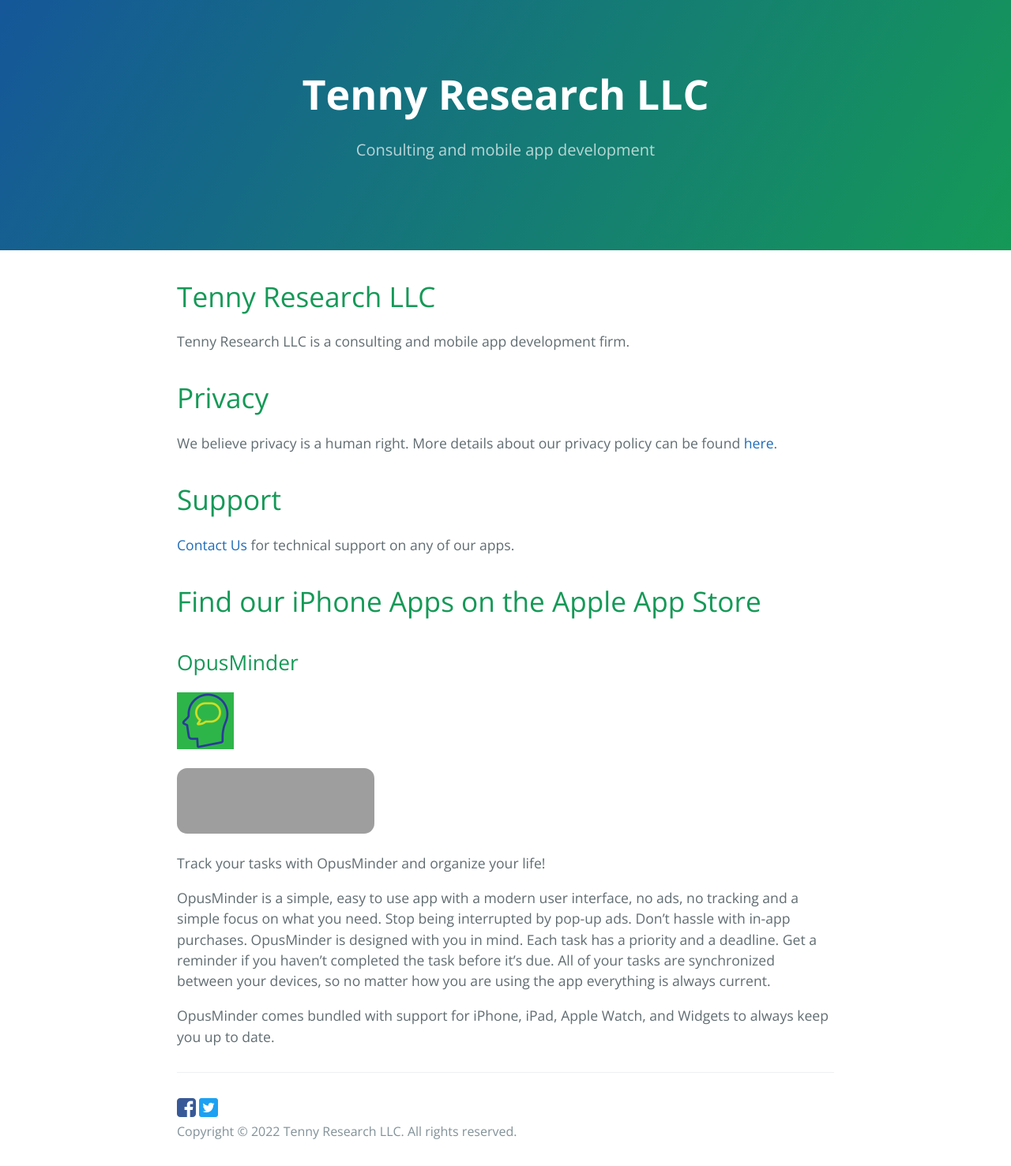
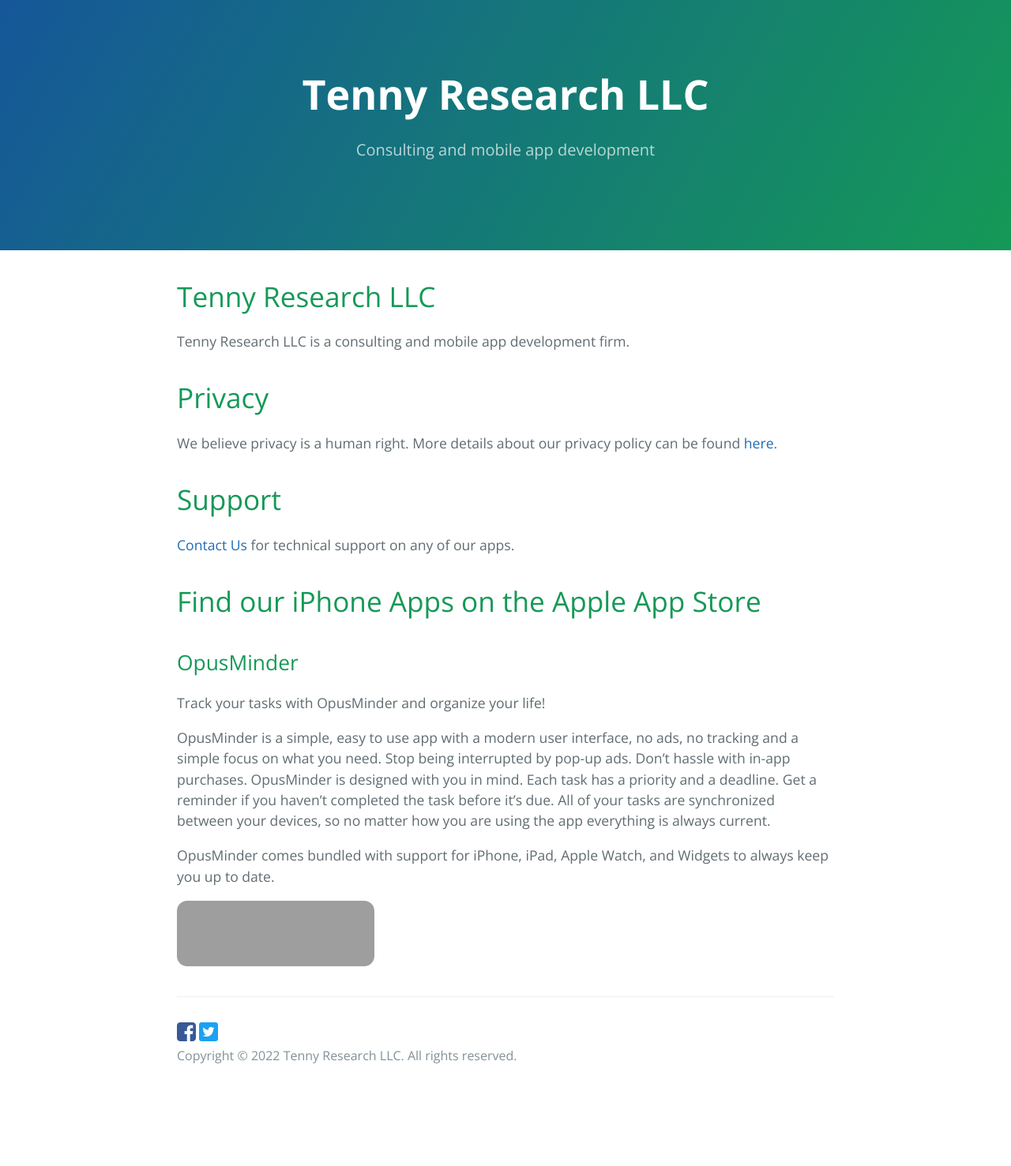
Before and after one commit to ltenny/ltenny.github.io, a Jekyll site: the page built from index.md, in a window 1280 px wide. Shown: the whole page at 79% size. Built offline with Jekyll 4.4.1, drawn with Linux system fonts in a browser that asks for light colours; our own code applies the rules of GitHub Pages for plain Markdown files; after the commit the page ends 1381 px from its top, so only the background shows below that; grey boxes are pictures that could not be loaded.

Commit message:
updated app link

```diff
--- a/index.md
+++ b/index.md
@@ -15,13 +15,10 @@ We believe privacy is a human right. More details about our privacy policy can b
 
 ## OpusMinder
 
-[<img alt="OpusMinder" src="images/opusminder.png"/>](https://apps.apple.com/us/app/opusminder/id1626523449)
-
-[<img src="https://tools.applemediaservices.com/api/badges/download-on-the-app-store/black/en-us?size=250x83&amp;releaseDate=1654214400&h=13cc35cb65725a7d06f482188f9b8203" alt="Download on the App Store" style="border-radius: 13px; width: 250px; height: 83px;"/>](https://apps.apple.com/us/app/opusminder/id1626523449?itsct=apps_box_badge&amp;itscg=30200" style="display: inline-block; overflow: hidden; border-radius: 13px; width: 250px; height: 83px;")
-
-
 Track your tasks with OpusMinder and organize your life!
 
 OpusMinder is a simple, easy to use app with a modern user interface, no ads, no tracking and a simple focus on what you need. Stop being interrupted by pop-up ads. Don't hassle with in-app purchases. OpusMinder is designed with you in mind. Each task has a priority and a deadline. Get a reminder if you haven't completed the task before it's due.  All of your tasks are synchronized between your devices, so no matter how you are using the app everything is always current.
 
 OpusMinder comes bundled with support for iPhone, iPad, Apple Watch, and Widgets to always keep you up to date.
+
+[<img src="https://tools.applemediaservices.com/api/badges/download-on-the-app-store/black/en-us?size=250x83&amp;releaseDate=1654214400&h=13cc35cb65725a7d06f482188f9b8203" alt="Download on the App Store" style="border-radius: 13px; width: 250px; height: 83px;"/>](https://apps.apple.com/us/app/opusminder/id1626523449?itsct=apps_box_badge&amp;itscg=30200" style="display: inline-block; overflow: hidden; border-radius: 13px; width: 250px; height: 83px;")
```
